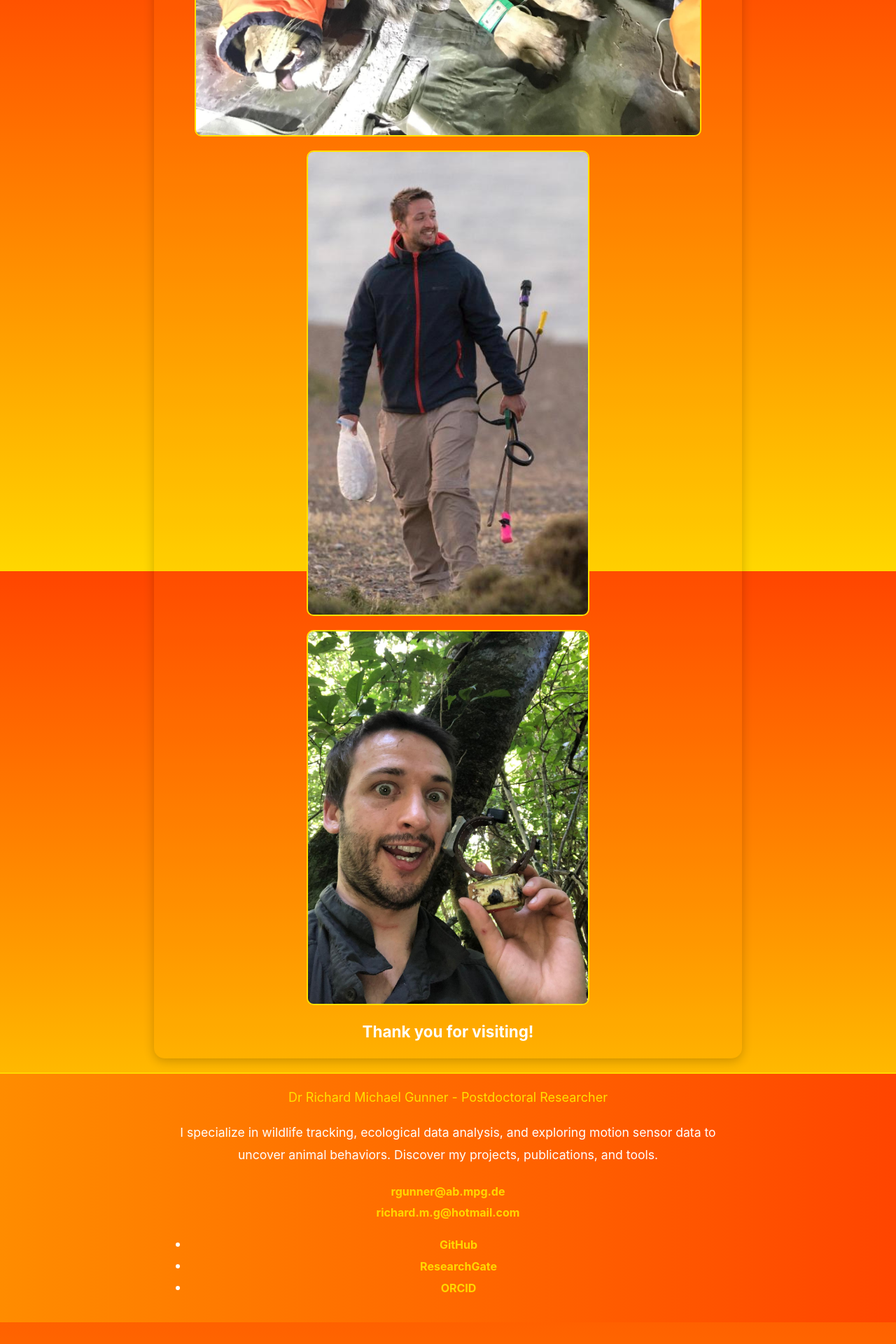
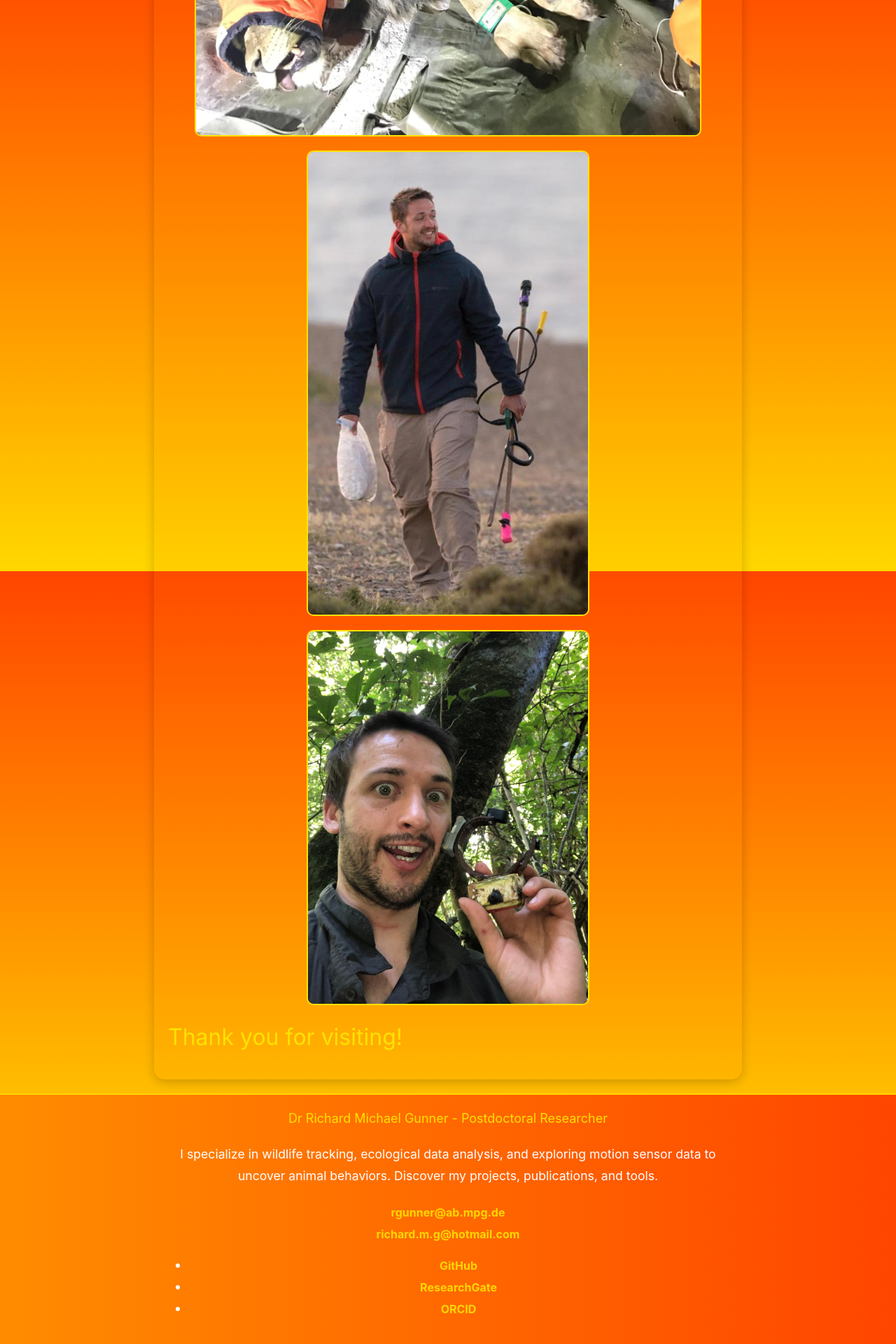
Before and after one commit to Richard6195/my-website, a Jekyll site: the page built from index.md, in a window 1280 px wide. Shown: the part 1884-3804 px from the top of the page at 70% size. Built offline with Jekyll 4.4.1, drawn with Linux system fonts in a browser that asks for light colours; before the commit the page ends 3773 px from its top, so only the background shows below that.

Commit message:
Update website with new changes

```diff
--- a/index.md
+++ b/index.md
@@ -19,6 +19,4 @@ Feel free to explore:
 ![Alt Text](assets/images/selfieargentina.jpg){: width="50%"}
 ![Alt Text](assets/images/collarselfie.jpg){: width="50%"}
 
-<div class="center-text">
-Thank you for visiting!
-</div>
+# Thank you for visiting!
```
Also changed, not shown: projects.md (+0 -1 lines).
